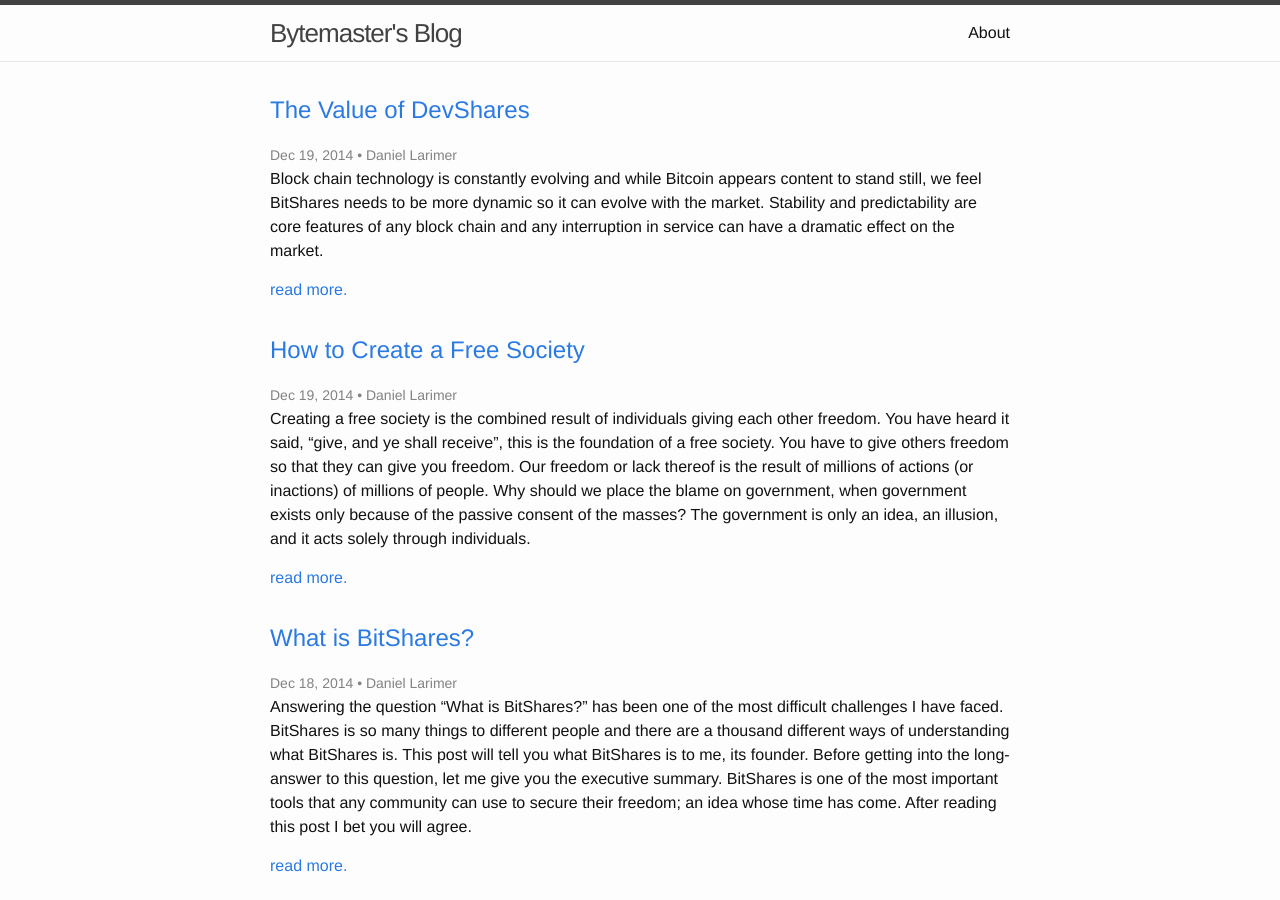
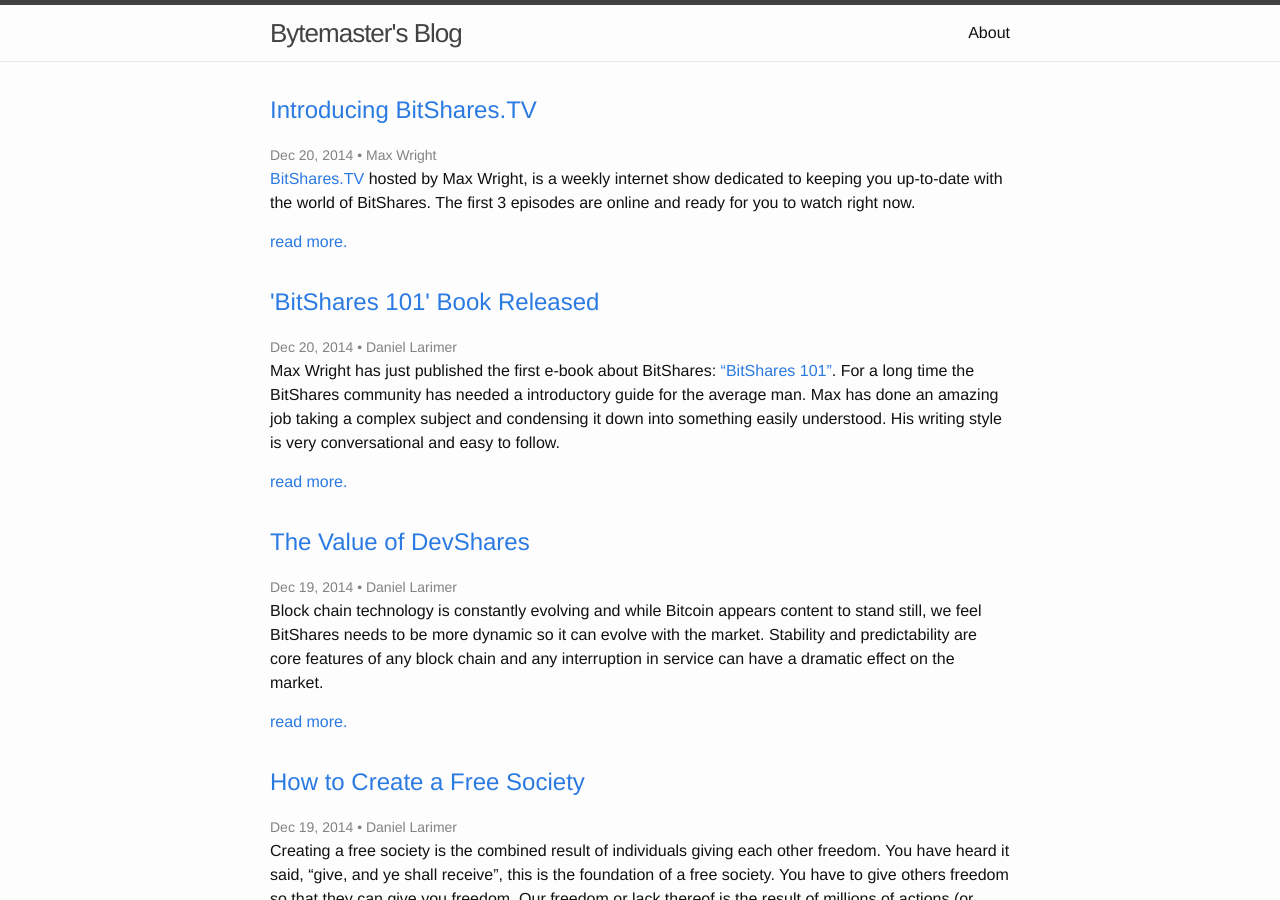
Before and after one commit to bytemaster/bytemaster.github.io, a Jekyll site: the page built from index.html, in a window 1280 px wide and 900 px high. Built offline with Jekyll 4.4.1, drawn with Linux system fonts in a browser that asks for light colours.

Commit message:
Posting BitShares 101 + TV

```diff
--- /dev/null
+++ b/_posts/2014-12-20-BitShares-101.md
@@ -0,0 +1,42 @@
+---
+layout: post
+lang: en
+title:  "'BitShares 101' Book Released"
+author: "Daniel Larimer"
+categories:
+    - article
+---
+
+Max Wright has just published the first e-book about BitShares: ["BitShares 101"](http://www.amazon.com/BitShares-101-Generation-Currencies-Decentralized-ebook/dp/B00QUIWHR0/).  For a long time
+the BitShares community has needed a introductory guide for the average man. Max
+has done an amazing job taking a complex subject and condensing it down into
+something easily understood.  His writing style is very conversational and easy
+to follow.
+
+In this ~59 page book you will find clear explanations of things such as
+Decentralized Autonomous Companies (DACs).  An overview of [BitShares](/update/2014/12/18/What-is-BitShares.html) and
+[BitAssets](/article/2014/12/18/What-are-BitShares-Market-Pegged-Assets.html) is provided
+that takes a slightly different approach at describing BitShares than I did in
+my post on ["What is BitShares?"](/update/2014/12/18/What-is-BitShares.html).  In his
+approach he describes BitShares using the company metaphor.  This is perhaps
+the most useful approach to understanding BitShares from the perspective of an
+investor.
+
+If you want to understand the value proposition of BitShares this is the book for you. If
+want to understand the philosophy of BitShares then my blog is the place for you.
+
+It is currently available for $0.99 on Amazon Kindle.  Max is selling the book for
+the sole purpose of getting free advertising on the Amazon best sellers list for
+various categories.   Even if you already know everything there is to know about
+BitShares I highly recommend you buy the book as a way of supporting our community and
+providing Max with a tip for the excellent work has produced.
+
+
+### BitShares.TV
+
+For those of you who don't know, Max has also launched a video at [BitShares.TV](http://bitshares.tv) covering
+BitShares related topics.  His video blog is the analog of my written blog.
+
+<center>
+<iframe width="620" height="349" src="//www.youtube.com/embed/XxTtW44R_bQ" frameborder="0" allowfullscreen></iframe>
+</center>
--- /dev/null
+++ b/_posts/2014-12-20-BitShares-TV.md
@@ -0,0 +1,17 @@
+---
+layout: post
+lang: en
+title:  "Introducing BitShares.TV"
+author: "Max Wright"
+categories:
+    - article
+---
+[BitShares.TV](http://bitshares.tv) hosted by Max Wright, is a weekly internet show dedicated to keeping you up-to-date with the world of BitShares. The first 3 episodes are online and ready for you to watch right now.
+
+Each episode is designed to give insight to a particular aspect of the BitShares eco system. How BitShares can improve the world we contract, interact, and do business with.
+
+BitShares.TV gives you the inside scoop on the latest developments and allows you to meet the people behind BitShares, from core developers to marketing professionals.
+
+Because different aspects of Bitshares appeal to different folks, Bitshares.TV is a great tool to share with your friends to help them get as excited about BitShares as we are.
+
+And once a BitShares.TV episode sparks a light bulb in someones mind, they are more likely to share it, and get involved… and that is exactly what we want.  I hope the TV show will spark enough interest that they understand and get involved in BitShares.
```
Also changed, not shown: _drafts/todo.txt (added, +10 -0 lines), _posts/2014-12-19-The-Value-of-DevShares.md (+1 -1 lines).
